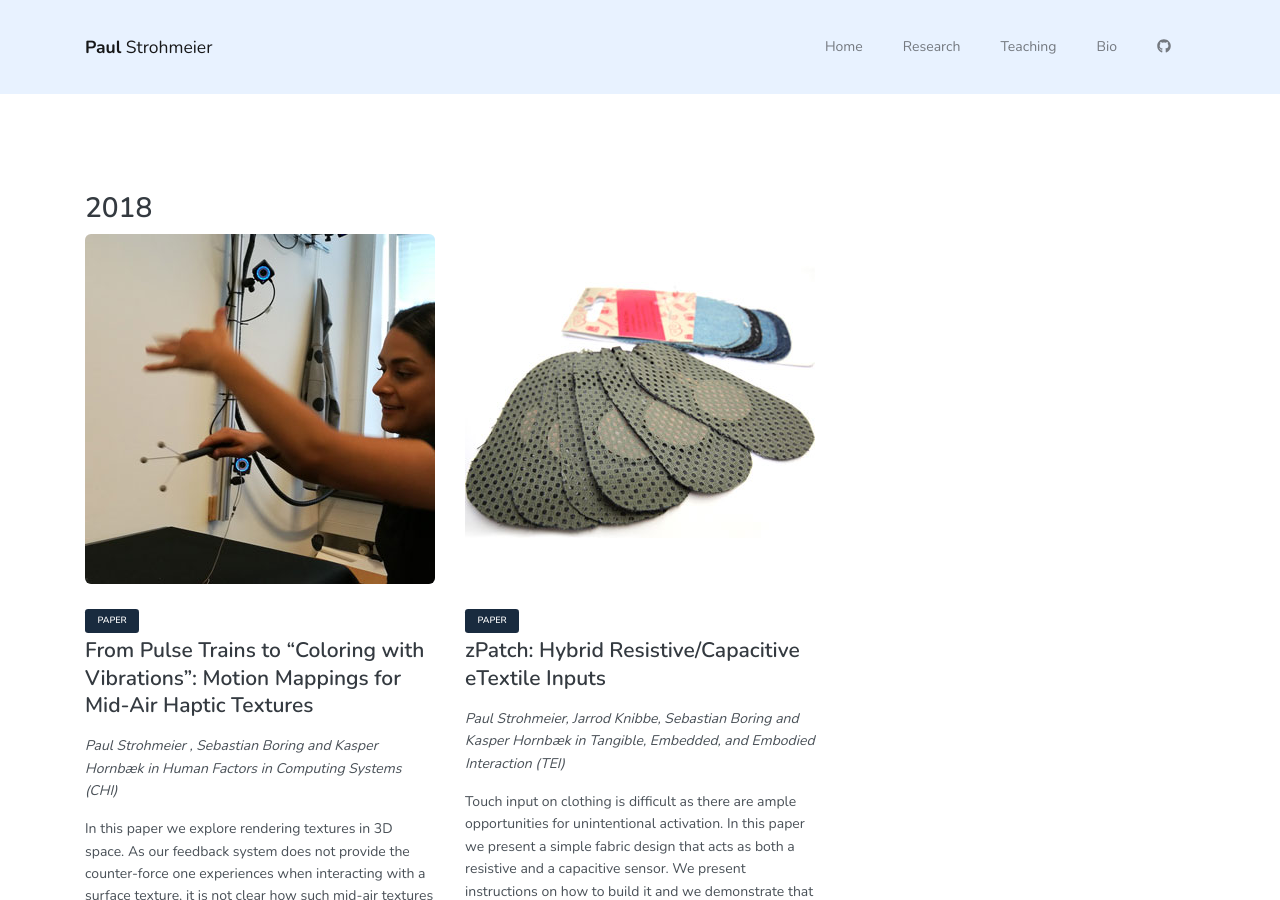
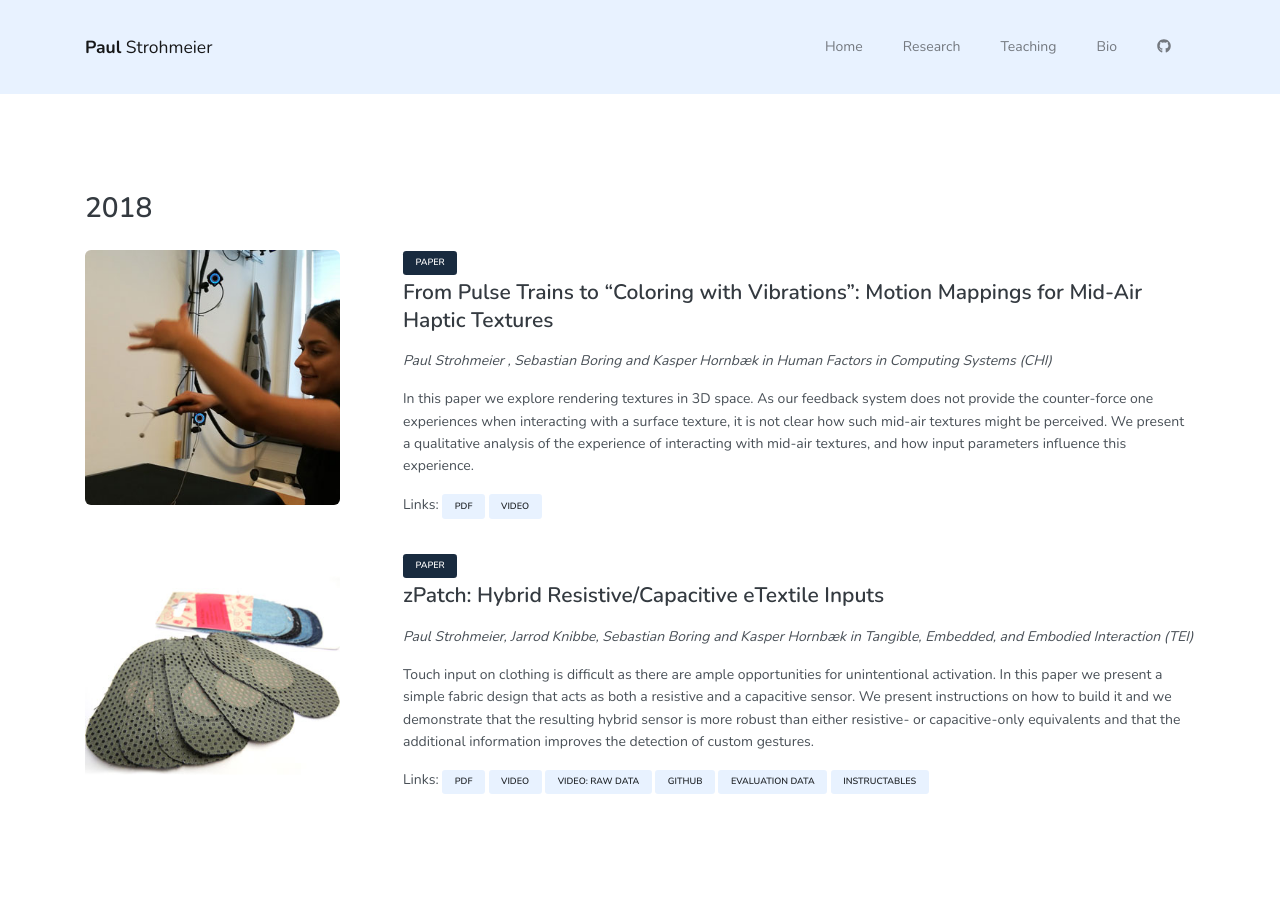
Before and after one commit to fkeel/fkeel.gitub.io, a Jekyll site: the page built from research.html, in a window 1280 px wide and 900 px high. Built offline with Jekyll 4.4.1, drawn with Linux system fonts in a browser that asks for light colours.

Commit message:
Research page grid update

```diff
--- a/_includes/research_2.html
+++ b/_includes/research_2.html
@@ -2,12 +2,12 @@
     {% assign research_data = site.data.research | group_by: 'year' %}
     {% for research_entry_group in research_data %}
       {% assign group_size = research_entry_group.size %}
-      {% assign grid_size = 3 %}
+      {% assign grid_size = 1 %}
       {% assign max_iterations = group_size | divided_by: grid_size | ceil %}
 <section class="slice slice-lg pb-0">
       <div class="row" >
         <div class="col-12">
-          <div class="mb-2 text-left">
+          <div class="mb-4 text-left">
               {% assign name = research_entry_group.name %}
               {% if name == "" %}
                 {% comment %}
@@ -27,12 +27,15 @@
       {% for iteration in (0..(max_iterations-1)) %}
           <div class="row cols-md-space cols-sm-space cols-xs-space">
           {% for research_entry in research_entry_group.items | offset:iteration limit:3 %}
-              <div class="col-lg-4">
+              <div class="col-lg-3 pb-5">
+                {% if research_entry.image != nil %}
+                    <img src="{{research_entry.image | prepend: site.url }}" class="img-fluid img-left rounded">
+                  {% endif %}
+              </div>
+              <div class="col-lg-9 pl-5">
                 <div class="card border-0">
-                  {% if research_entry.image != nil %}
-                    <img src="{{research_entry.image | prepend: site.url }}" class="img-fluid img-center rounded z-depth-2">
-                  {% endif %}
-                  <div class="pt-4">
+
+                  <div class="">
                     {% for tag in research_entry.tags %}
                       {% assign style = tag.style %}
                       {% assign tag_style = site.data.website.tag_styles | where: "name",style | limit:1 %}
```
